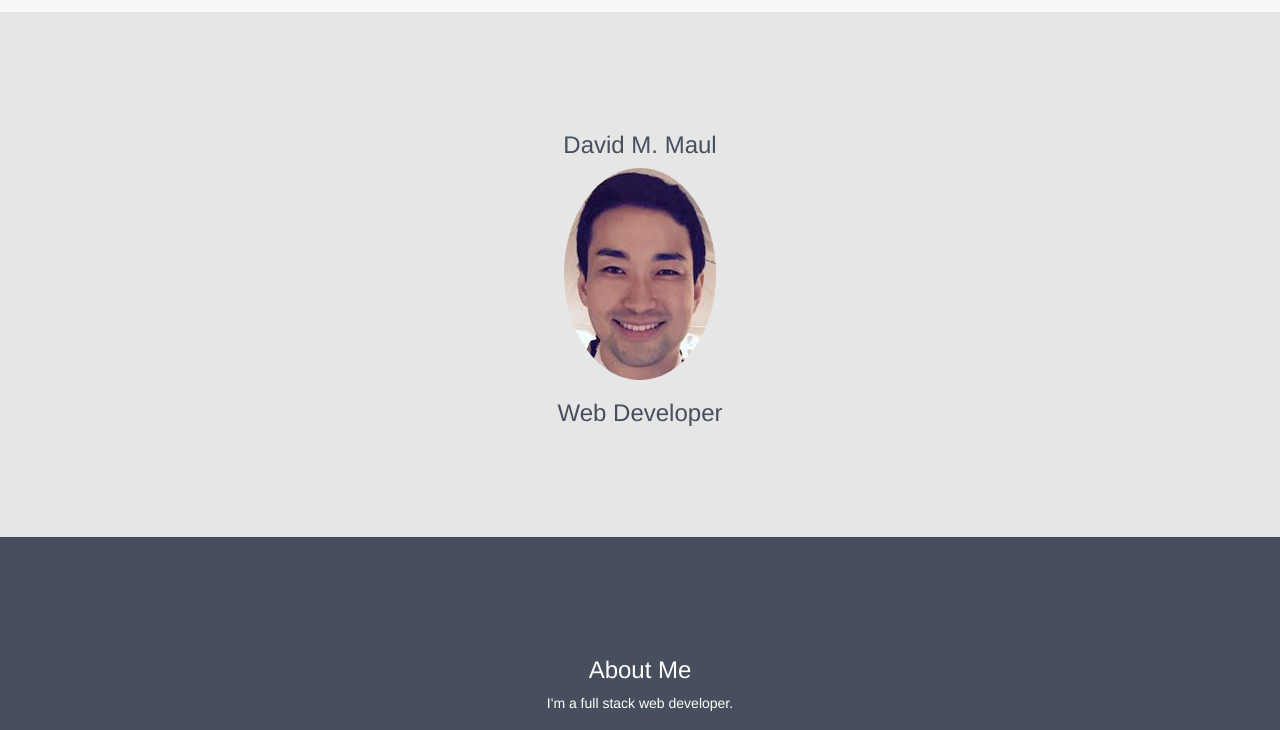
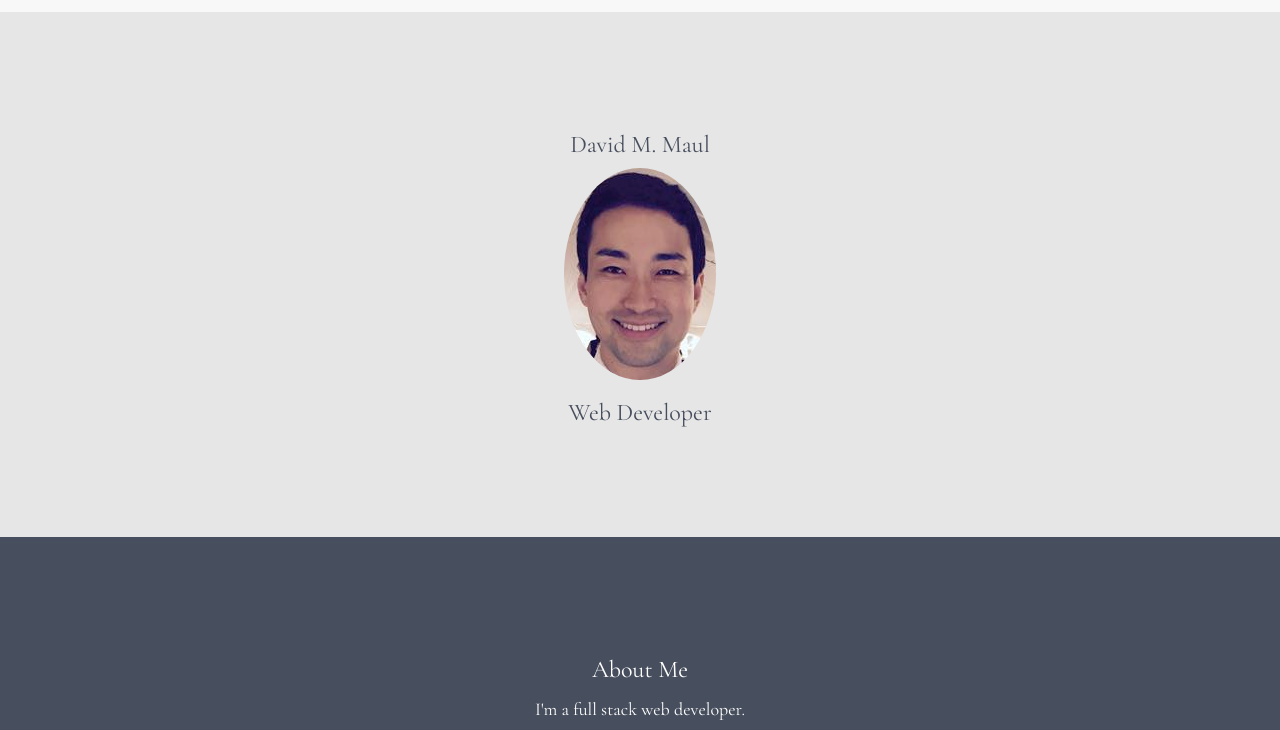
Before and after one commit to dmaul12/dmaul12.github.io, a plain HTML site: page index.html in a window 1280 px wide. Shown: the part 68-798 px from the top of the page. Drawn offline with nearby package versions, Linux system fonts and the light colour scheme.

Commit message:
text style added

```diff
--- a/index.html
+++ b/index.html
@@ -5,6 +5,7 @@
   <meta http-equiv="X-UA-Compatible" content="IE=edge">
   <title>Dave Portfolio</title>
   <link rel="stylesheet" href="http://maxcdn.bootstrapcdn.com/bootstrap/3.3.7/css/bootstrap.min.css">
+  <link href="https://fonts.googleapis.com/css?family=Cormorant+Garamond" rel="stylesheet">
     <script src="https://ajax.googleapis.com/ajax/libs/jquery/1.12.4/jquery.min.js"></script>
   <script src="http://maxcdn.bootstrapcdn.com/bootstrap/3.3.7/js/bootstrap.min.js"></script>
 </head>
@@ -42,6 +43,13 @@
     background-color: #2f2f2f;
     color: #ffffff;
 }
+body {
+    font: 22px "Cormorant Garamond", serif;
+    line-height: 1.8;
+    color: #f5f6f7;
+}
+
+p {font-size: 18px;}
 
 </style>
 <body>
```
